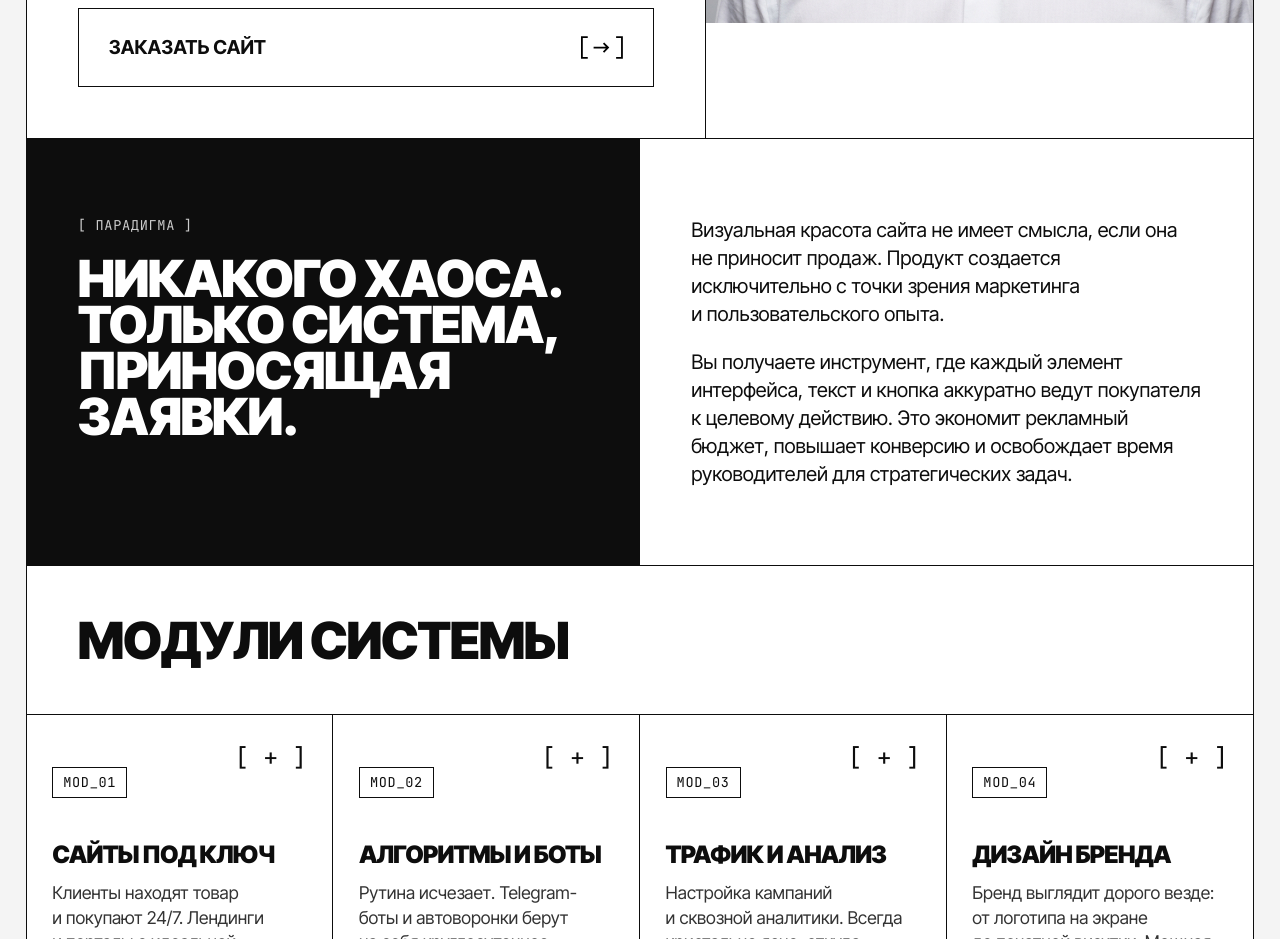
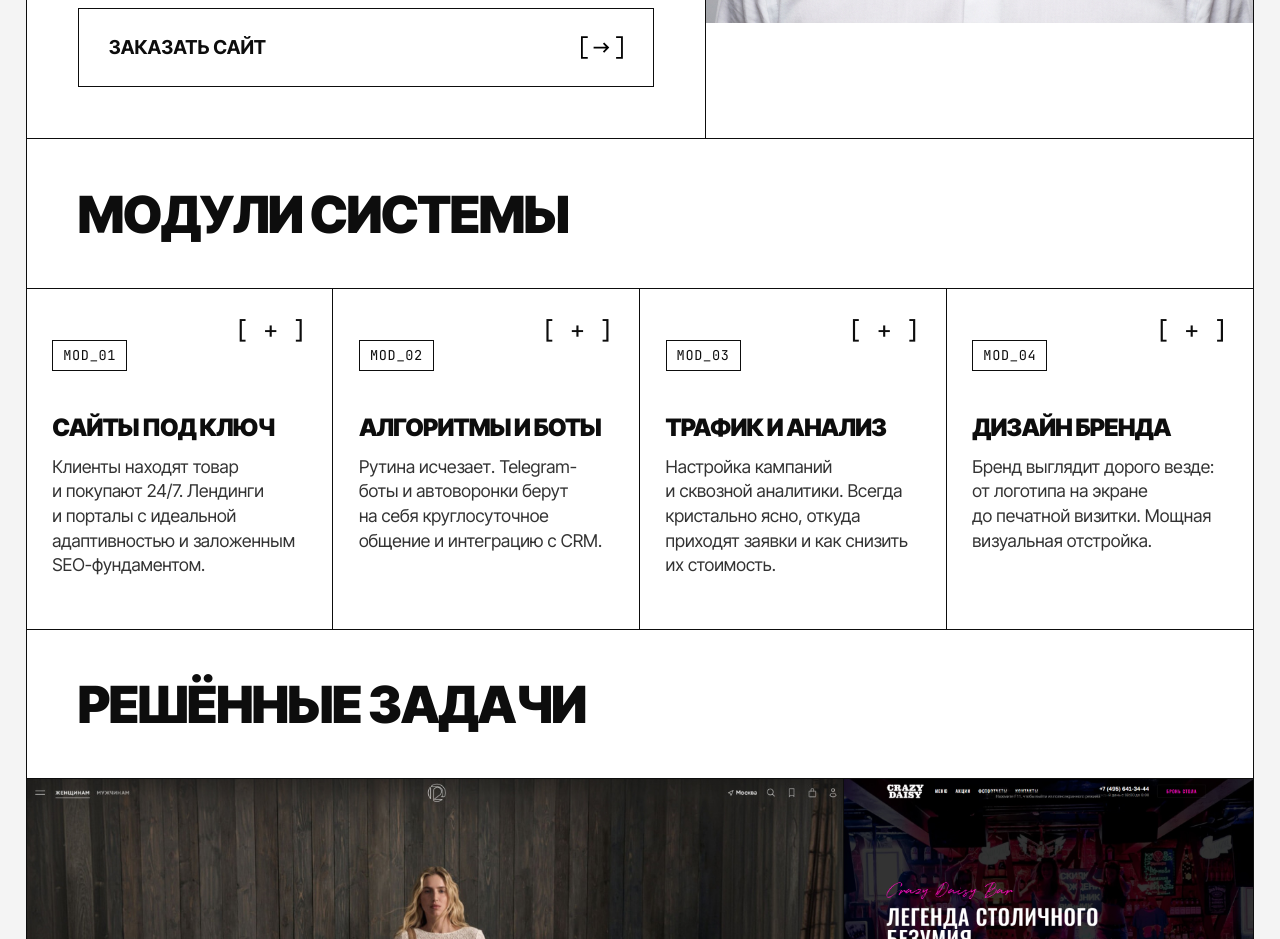
Before and after one commit to Nefedorb/evgenbond-site, a website: page index.html in a window 1280 px wide. Shown: the part 920-1859 px from the top of the page. Drawn offline with Linux system fonts and the light colour scheme.

Commit message:
Refine policy button and homepage

```diff
--- a/index.html
+++ b/index.html
@@ -273,30 +273,7 @@
             opacity: 1;
         }
 
-        /* --- БЛОК 2: МАНИФЕСТ --- */
-        .manifesto {
-            display: grid;
-            grid-template-columns: 1fr 1fr;
-            border-bottom: var(--border);
-        }
-
-        .manifesto-left { padding: 6vw 4vw; background: var(--black); color: var(--white); }
-        .manifesto-left h2 { color: var(--white); }
-
-        .manifesto-right { padding: 6vw 4vw; display: flex; flex-direction: column; justify-content: center; }
-        .manifesto-right p {
-            margin: 0;
-            color: var(--black);
-            font-family: 'Inter Tight', sans-serif;
-            font-size: 1.25rem;
-            font-weight: 400;
-            line-height: 1.4;
-            text-transform: none;
-            letter-spacing: normal;
-        }
-        .manifesto-right p + p { margin-top: 20px; }
-
-        /* --- БЛОК 3: УСЛУГИ --- */
+        /* --- БЛОК 2: УСЛУГИ --- */
         .services-header { padding: 4vw; border-bottom: var(--border); }
 
         .services-grid { display: grid; grid-template-columns: repeat(4, 1fr); }
@@ -508,7 +485,6 @@
             .hero-desc-box { border-right: none; border-bottom: var(--border); }
             .hero-photo-box { min-height: 0; aspect-ratio: 1 / 1; border-bottom: var(--border); }
 
-            .manifesto { grid-template-columns: 1fr; }
             .blog-panel { grid-template-columns: 1fr; }
             .blog-panel-left { border-right: none; border-bottom: var(--border); }
             .info-panel { grid-template-columns: 1fr; }
@@ -588,19 +564,7 @@
             </div>
         </section>
 
-        <!-- БЛОК 2: МАНИФЕСТ -->
-        <section class="manifesto">
-            <div class="manifesto-left">
-                <div class="mono-text section-kicker section-kicker-muted">[ ПАРАДИГМА ]</div>
-                <h2>НИКАКОГО ХАОСА.<br>ТОЛЬКО СИСТЕМА, ПРИНОСЯЩАЯ ЗАЯВКИ.</h2>
-            </div>
-            <div class="manifesto-right">
-                <p>Визуальная красота сайта не имеет смысла, если она не приносит продаж. Продукт создается исключительно с&nbsp;точки зрения маркетинга и&nbsp;пользовательского опыта.</p>
-                <p>Вы получаете инструмент, где каждый элемент интерфейса, текст и&nbsp;кнопка аккуратно ведут покупателя к&nbsp;целевому действию. Это экономит рекламный бюджет, повышает конверсию и&nbsp;освобождает время руководителей для&nbsp;стратегических задач.</p>
-            </div>
-        </section>
-
-        <!-- БЛОК 3: УСЛУГИ -->
+        <!-- БЛОК 2: УСЛУГИ -->
         <section>
             <div class="services-header">
                 <h2>МОДУЛИ СИСТЕМЫ</h2>
```
Also changed, not shown: cookie-policy/index.html (+3 -3 lines).
